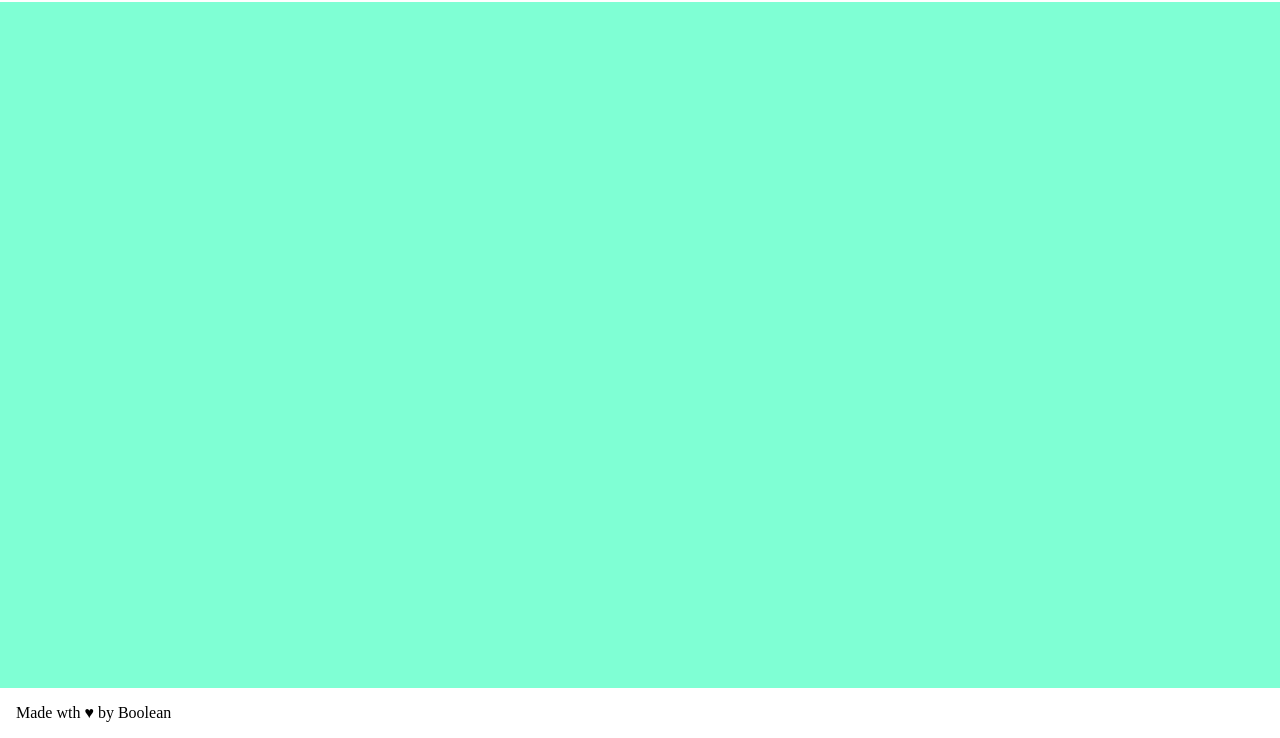
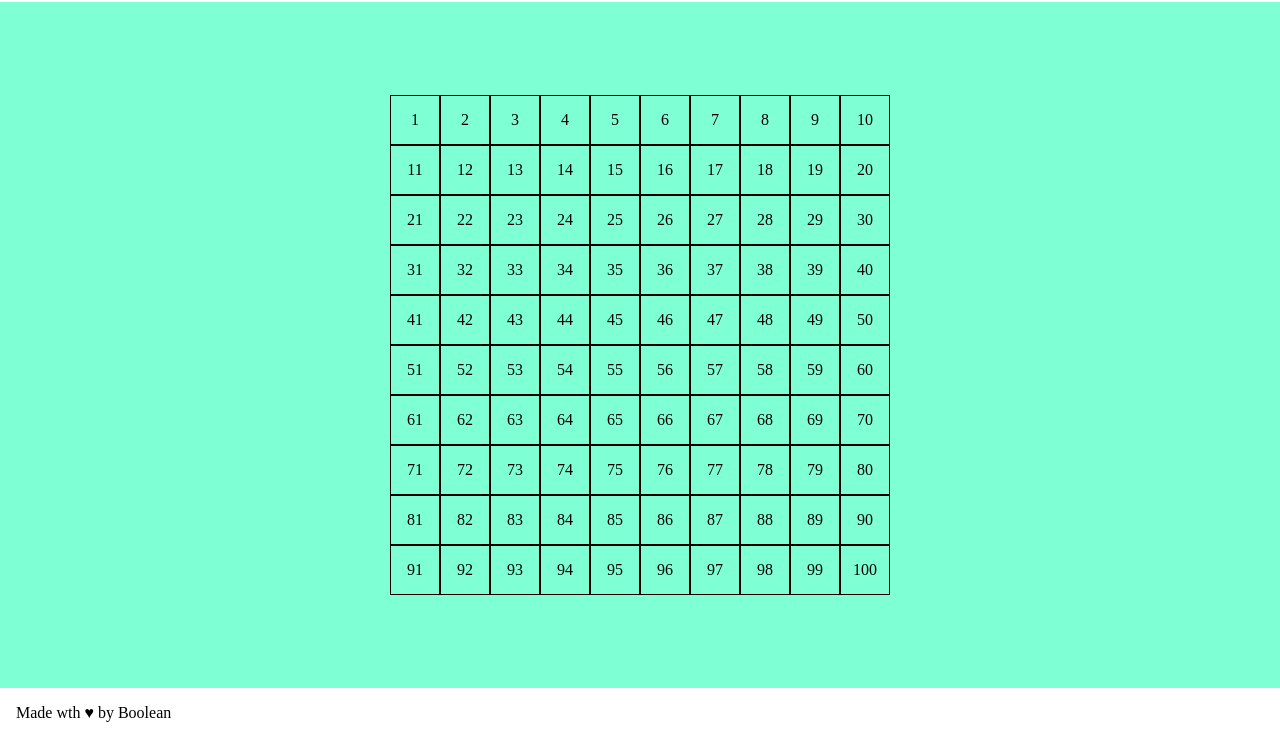
Before and after one commit to Skiotto93/js-campominato-grid, a plain HTML site: page index.html in a window 1280 px wide. Shown: the part 62-800 px from the top of the page. Drawn offline with Linux system fonts and the light colour scheme.

Commit message:
Aggiunta griglia funzionante

```diff
--- a/index.html
+++ b/index.html
@@ -8,13 +8,14 @@
         <link rel="stylesheet" href="style.css">
     </head>
     <body>
+        <!--Inizio header-->
         <header>
             <div class="container-left">
                 <div class="logo">
                     <img src="img/mobile-logo.png" alt="#">
                 </div>
                 <div class="description">
-                    <p><strong>Campo Minato</strong></p>
+                   <h1>Campo Minato</h1>
                 </div>
             </div>
             <div class="container-right">
@@ -23,7 +24,13 @@
                 </div>
             </div>
         </header>
-        <main></main>
+        <!--Inizio main-->
+        <main>
+            <div class="board">
+
+            </div>
+        </main>
+        <!--Inizio footer-->
         <footer>
             <p>Made wth &hearts; by Boolean</p>
         </footer>
--- a/main.js
+++ b/main.js
@@ -0,0 +1,14 @@
+"use strict";
+const boardContainer = document.querySelector(".board")
+
+for ( let i = 1; i <= 100; i++ ) {
+    const boardCell = document.createElement("div");
+    boardCell.innerHTML = i;
+    boardCell.classList.add("board-cell");
+    boardCell.addEventListener('click', function() {
+        boardCell.classList.add("color-add")
+        console.log(this.innerHTML);
+    }
+    );
+    boardContainer.append(boardCell);
+}
--- a/style.css
+++ b/style.css
@@ -22,7 +22,7 @@ header {
 .logo img {
     width: 60px;
 }
-.description p {
+.description h1 {
     padding-left: 1.25rem;
     font-size: 1.875rem;
 }
@@ -39,6 +39,27 @@ header {
 main {
     background-color: #7fffd4;
     flex-grow: 1;
+    display: flex;
+    justify-content: center;
+    align-items: center;
+}
+.board {
+    width: 31.25rem;
+    height: 31.25rem;
+    display: flex;
+    flex-wrap: wrap;
+    align-content: flex-start;
+}
+.board-cell {
+    width: calc(100% / 10);
+    height: calc(100% / 10);
+    border: 1px solid black;
+    display: flex;
+    justify-content: center;
+    align-items: center;
+}
+.color-add {
+    background-color: lightskyblue;
 }
 /*----------------
     FOOTER
```
